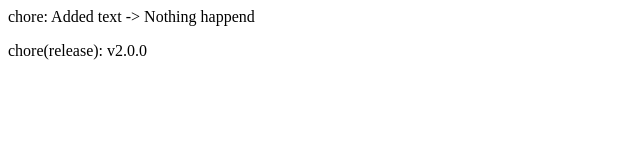
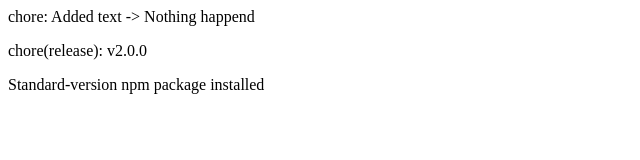
Before and after one commit to matakltm-code/testing-github-features, a website: page index.html in a window 1280 px wide. Shown: the whole page, without its empty margins (0-640 px from the left). Drawn offline with Linux system fonts and the light colour scheme.

Commit message:
standard version installed

```diff
--- a/index.html
+++ b/index.html
@@ -8,5 +8,6 @@
   <body>
     <p>chore: Added text -> Nothing happend</p>
     <p>chore(release): v2.0.0</p>
+    <p>Standard-version npm package installed</p>
   </body>
 </html>
```
